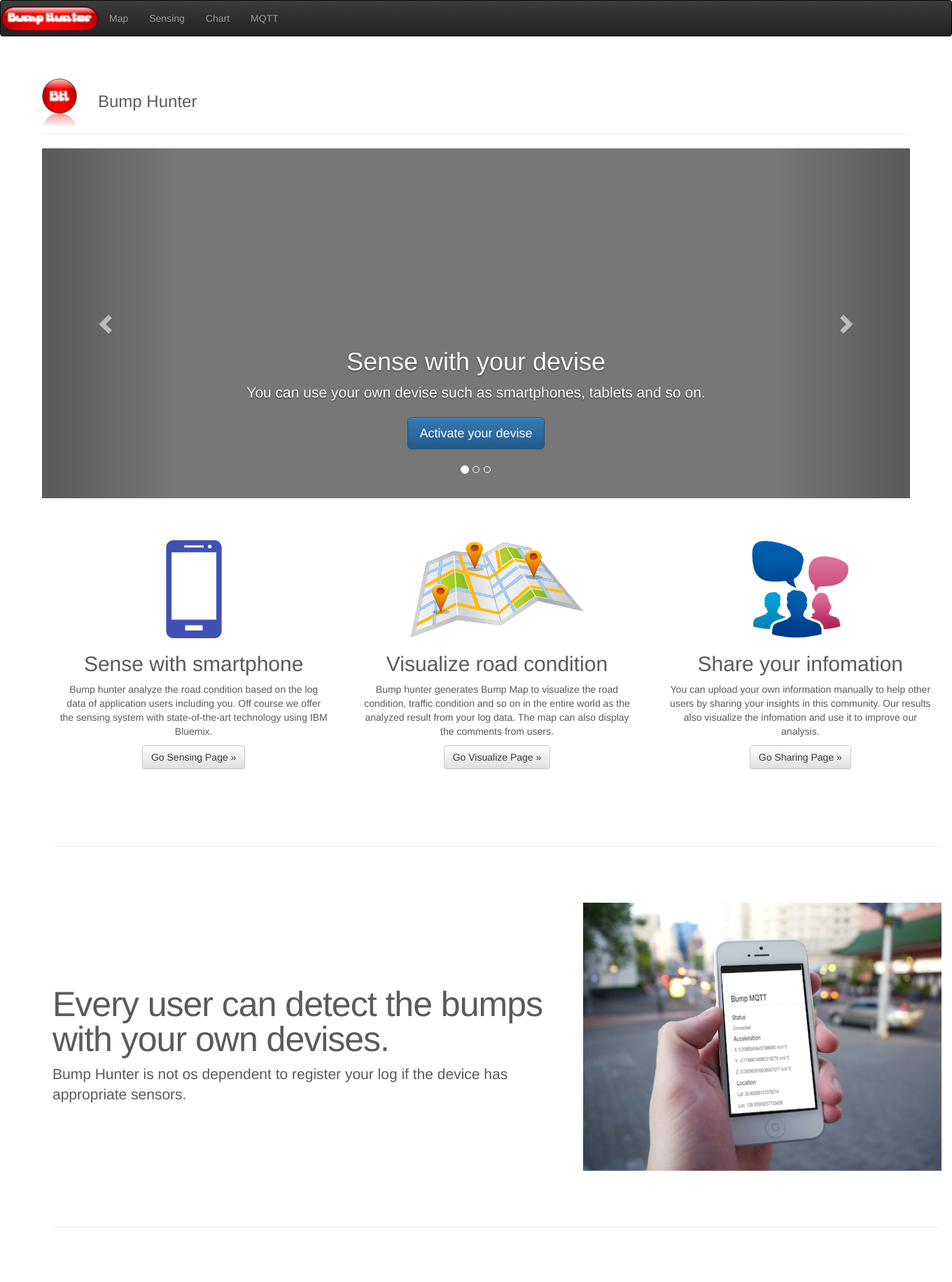
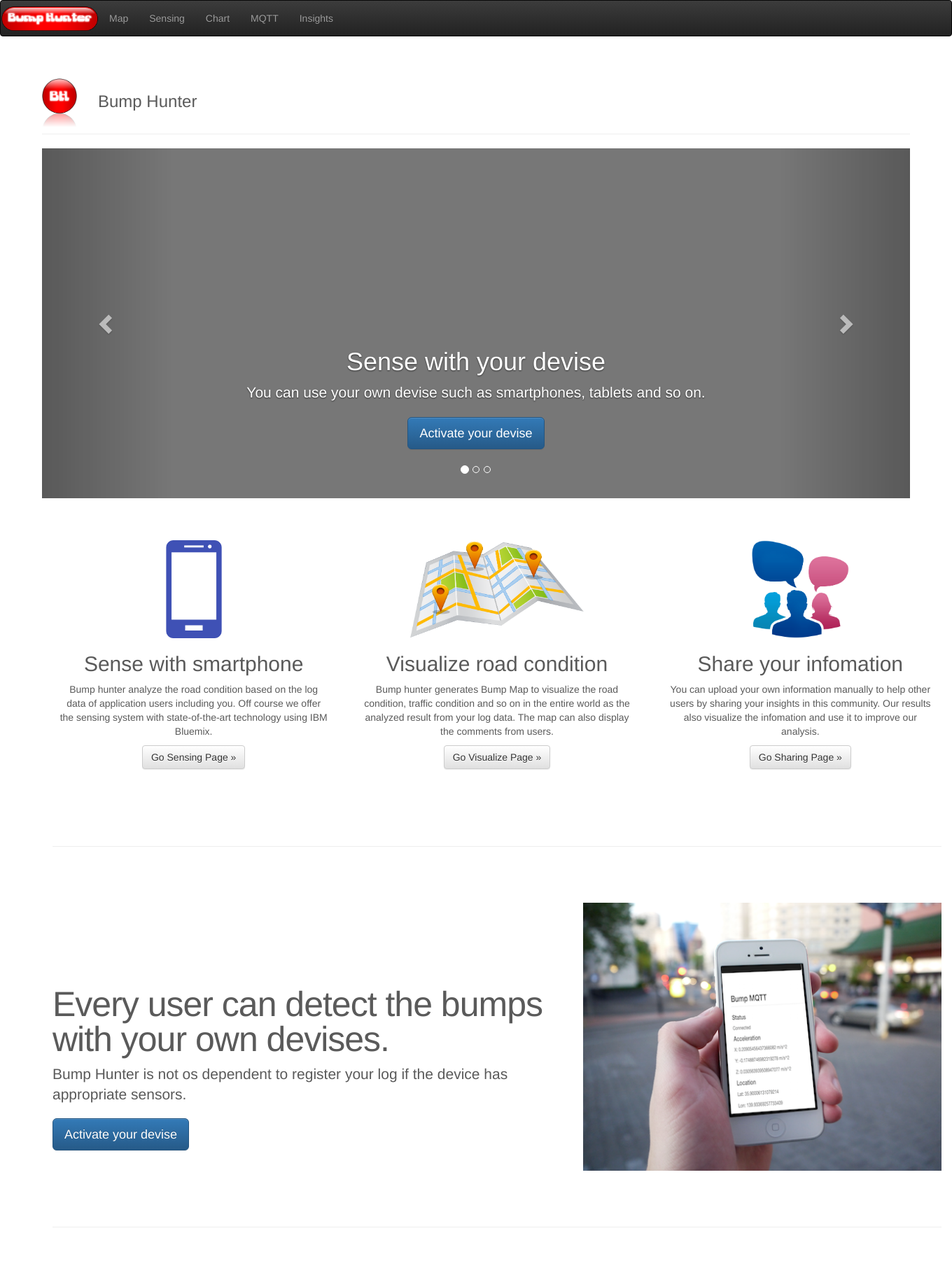
Before and after one commit to tstomoki/Millet-Way, a Django app: page /bump_hunter/bump_index/ in a window 1360 px wide. Shown: the top 1832 px of the page at 70% size. Run offline with Django 3.2, Linux system fonts and the light colour scheme; some libraries are stand-ins or nearby versions.

Commit message:
added bump_insights template page

```diff
--- a/locals/road_condition_detector/bump_hunter/templates/base.html
+++ b/locals/road_condition_detector/bump_hunter/templates/base.html
@@ -21,7 +21,7 @@
     <nav class="navbar navbar-inverse">
       <div class="container-fluid">
         <div class="navbar-header">
-          <a class="navbar-brand" href="/bump_hunter/bump_map/"><!-- Bump Hunter --></a>
+          <a class="navbar-brand" href="/bump_hunter"><!-- Bump Hunter --></a>
           <!-- <a class="navbar-brand" href="/bump_hunter/bump_map/"><img src="{% static 'image/logo.png' %}" alt="Bump Hunter"> -->
         </div>
         <div>
@@ -30,6 +30,7 @@
             <li id="nav_sensing"><a href="/bump_hunter/bump_sensing/">Sensing</a></li>
             <li id="nav_chart"><a href="/bump_hunter/bump_chart/">Chart</a></li>
             <li id="nav_mqtt"><a href="/bump_hunter/bump_mqtt/">MQTT</a></li>
+            <li id="nav_mqtt"><a href="/bump_hunter/bump_insights/">Insights</a></li>
           </ul>
           <ul class="nav navbar-nav navbar-right">
             {% if user.is_authenticated %}
--- a/locals/road_condition_detector/bump_hunter/templates/bump_hunter/bump_index.html
+++ b/locals/road_condition_detector/bump_hunter/templates/bump_hunter/bump_index.html
@@ -43,7 +43,7 @@
             <div class="carousel-caption">
               <h1>Share your insights</h1>
               <p>Manually registration for your insights is welcomed for more improvement of the analysis</p>
-              <p><a class="btn btn-lg btn-primary" href="/bump_hunter/bump_map/" role="button">Resister your insights</a></p>
+              <p><a class="btn btn-lg btn-primary" href="/bump_hunter/bump_insights/" role="button">Resister your insights</a></p>
             </div>
           </div>
         </div>
@@ -83,7 +83,7 @@
           <img src="{{STATIC_URL}}image/index_images/share.png" alt="Generic placeholder image" width="140" height="140">
           <h2>Share your infomation</h2>
           <p>You can upload your own information manually to help other users by sharing your insights in this community. Our results also visualize the infomation and use it to improve our analysis.</p>
-          <p><a class="btn btn-default" href="/bump_hunter/bump_map/" role="button">Go Sharing Page &raquo;</a></p>
+          <p><a class="btn btn-default" href="/bump_hunter/bump_insights/" role="button">Go Sharing Page &raquo;</a></p>
         </div><!-- /.col-lg-4 -->
       </div><!-- /.row -->
 
@@ -96,6 +96,7 @@
         <div class="col-md-7">
           <h2 class="featurette-heading">Every user can detect the bumps with your own devises. <span class="text-muted"></span></h2>
           <p class="lead">Bump Hunter is not os dependent to register your log if the device has appropriate sensors.</p>
+          <p><a class="btn btn-lg btn-primary" href="/bump_hunter/bump_mqtt/" role="button">Activate your devise</a></p>
         </div>
         <div class="col-md-5">
           <img class="featurette-image img-responsive center-block" src="{{STATIC_URL}}image/index_images/sensing.png" alt="Generic placeholder image">
@@ -108,6 +109,7 @@
         <div class="col-md-7 col-md-push-5">
           <h2 class="featurette-heading">You can see immediately the results <span class="text-muted">on a single map.</span></h2>
           <p class="lead">Your log data will be analyzed and updated in real time</p>
+          <p><a class="btn btn-lg btn-primary" href="/bump_hunter/bump_map/" role="button">Latest Result</a></p>
         </div>
         <div class="col-md-5 col-md-pull-7">
           <img class="featurette-image img-responsive center-block" src="{{STATIC_URL}}image/index_images/visualization_map.png" alt="Generic placeholder image">
@@ -120,6 +122,7 @@
         <div class="col-md-7">
           <h2 class="featurette-heading">Share your insights<span class="text-muted"></span></h2>
           <p class="lead">Bump hunter accepts the manually detected infomation from the all users.</p>
+          <p><a class="btn btn-lg btn-primary" href="/bump_hunter/bump_insights/" role="button">Resister your insights</a></p>
         </div>
         <div class="col-md-5">
           <img class="featurette-image img-responsive center-block" data-src="holder.js/500x500/auto" alt="Generic placeholder image">
--- a/locals/road_condition_detector/bump_hunter/urls.py
+++ b/locals/road_condition_detector/bump_hunter/urls.py
@@ -15,6 +15,7 @@ urlpatterns = patterns('',
                        url(r'^bump_sensing/register/$', views.bump_sensing_register, name='bump_sensing_register'),
                        url(r'^bump_mqtt/$', views.bump_mqtt, name='bump_mqtt'),
                        url(r'^bump_chart/$', views.bump_chart, name='bump_chart'),
+                       url(r'^bump_insights/$', views.bump_insights, name='bump_insights'),
                        url(r'^login/$', django.contrib.auth.views.login, {'template_name': 'bump_hunter/login.html'}),
                        url(r'^logout/$', django.contrib.auth.views.logout, {'template_name': 'bump_hunter/logout.html'}),
                    )
--- a/locals/road_condition_detector/bump_hunter/views.py
+++ b/locals/road_condition_detector/bump_hunter/views.py
@@ -253,6 +253,10 @@ def bump_sensing_register(request):
 def bump_chart(request):
     return render_to_response('bump_hunter/bump_chart.html', context_instance=RequestContext(request));
 
+@login_required
+def bump_insights(request):
+    return render_to_response('bump_hunter/bump_insights.html', context_instance=RequestContext(request));
+
 def logout(request):
     logout(request)
     render_to_response('bump_hunter/logout.html', context_instance=RequestContext(request))
```
Also changed, not shown: locals/road_condition_detector/bump_hunter/templates/bump_hunter/bump_insights.html (added, +15 -0 lines).
